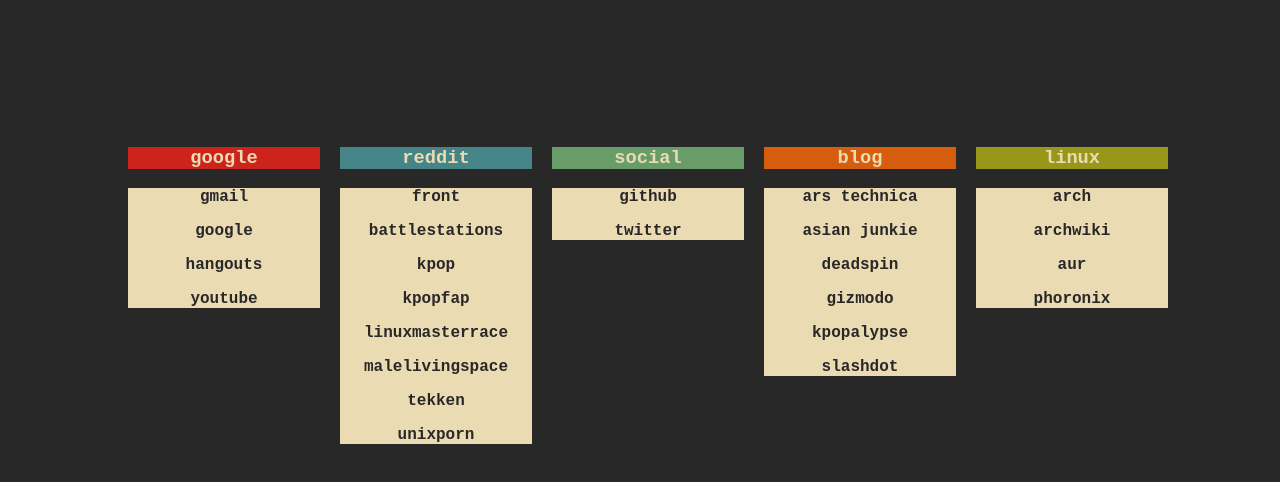
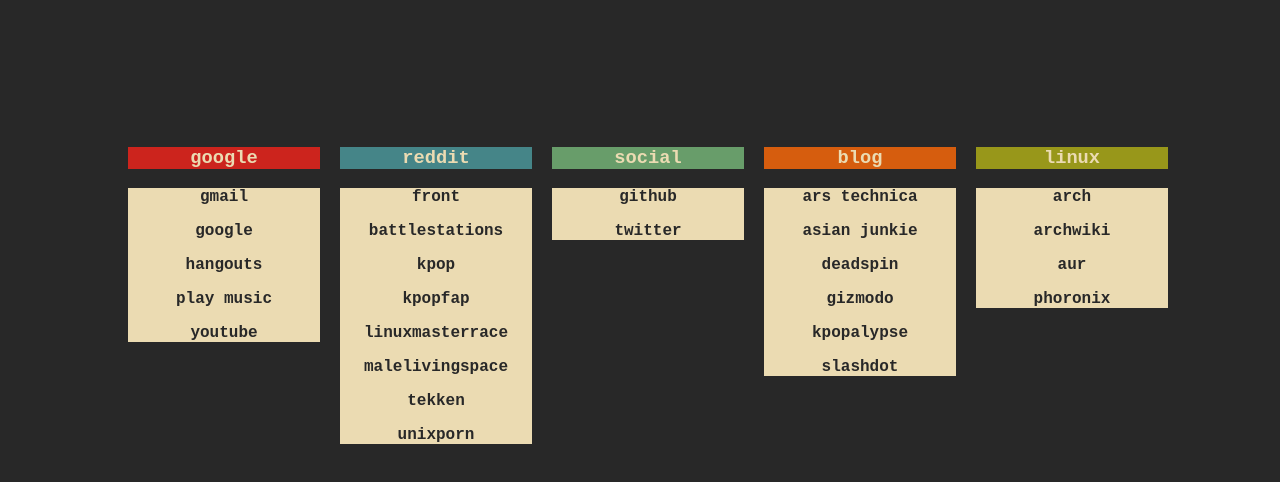
Before and after one commit to kobayash1/dotfiles, a plain HTML site: page homepage/index.html in a window 1280 px wide. Shown: the part 266-748 px from the top of the page. Drawn offline with Linux system fonts and the light colour scheme.

Commit message:
added play music to homepage

```diff
--- a/homepage/index.html
+++ b/homepage/index.html
@@ -18,6 +18,7 @@
         <a href="https://mail.google.com/mail/u/0/#inbox"><p>gmail</p></a>
         <a href="https://www.google.com/"><p>google</p></a>
         <a href="https://hangouts.google.com/"><p>hangouts</p></a>
+        <a href="https://play.google.com/store/music"><p>play music</p></a>
         <a href="https://www.youtube.com/"><p>youtube</p></a>
       </div>
     </div>
```
